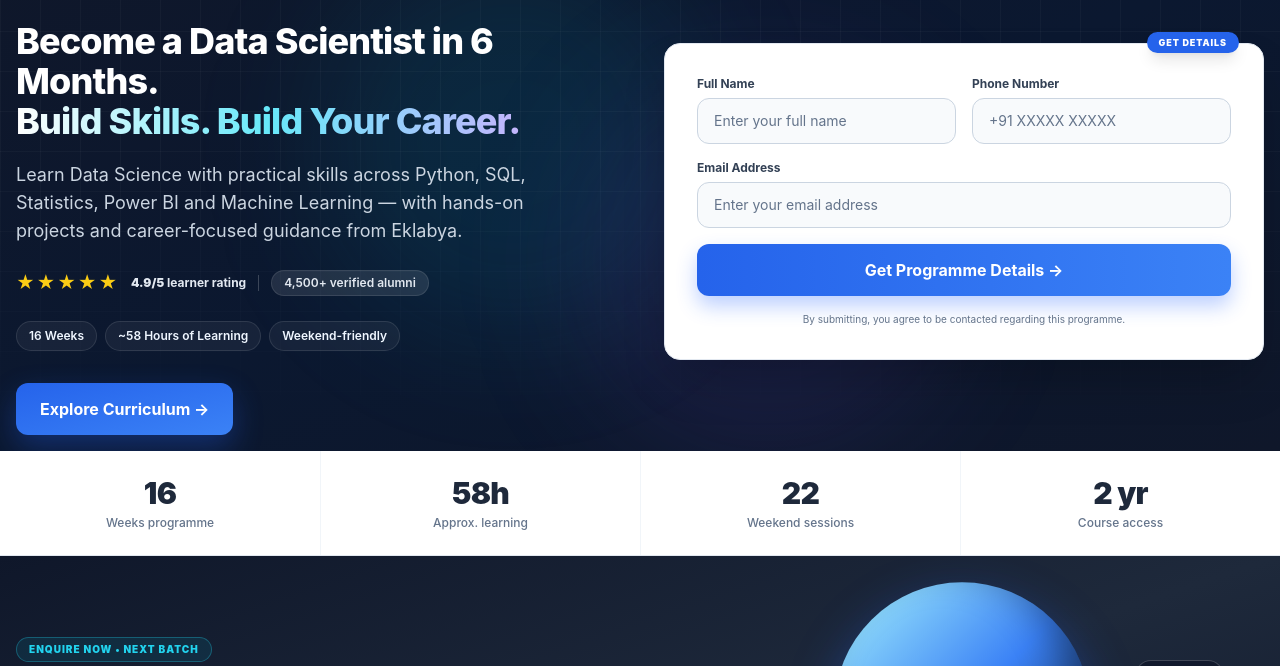
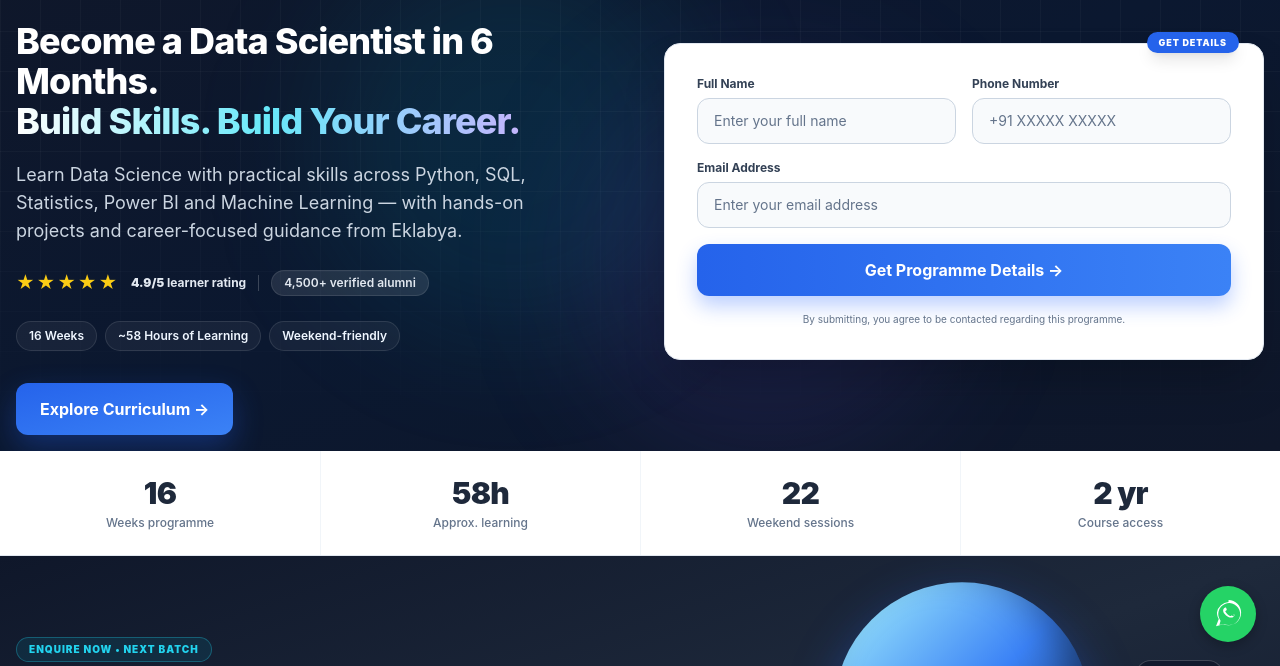
Before and after one commit to krsnavtr-code/firstvite_b, a website: page public/data-science-landing-page.html in a window 1280 px wide. Shown: the part 134-800 px from the top of the page. Drawn offline with nearby package versions, Linux system fonts and the light colour scheme.

Commit message:
feat(whatsapp): add floating WhatsApp chat button to data science landing page
Add fixed position WhatsApp button in bottom-right corner (919891030303) with pre-filled message about Data Science & AI programme. Include hover effects with scale transform and shadow enhancement. Style with WhatsApp green (#25d366), circular shape, and SVG icon.

```diff
--- a/public/data-science-landing-page.html
+++ b/public/data-science-landing-page.html
@@ -2830,5 +2830,54 @@
         }
       })();
     </script>
+    <a
+      href="https://wa.me/919891030303?text=Hi%20Eklavya%2C%20I%20want%20to%20know%20more%20about%20the%20Data%20Science%20%26%20AI%20programme"
+      target="_blank"
+      rel="noopener noreferrer"
+      aria-label="Chat on WhatsApp"
+      style="
+        position: fixed;
+        bottom: 24px;
+        right: 24px;
+        z-index: 9999;
+        display: flex;
+        align-items: center;
+        justify-content: center;
+        width: 56px;
+        height: 56px;
+        background-color: #25d366;
+        color: #fff;
+        border-radius: 50%;
+        box-shadow: 0 4px 12px rgba(0, 0, 0, 0.25);
+        text-decoration: none;
+        transition:
+          transform 0.2s ease,
+          box-shadow 0.2s ease;
+      "
+      onmouseover="
+        this.style.transform = 'scale(1.1)';
+        this.style.boxShadow = '0 6px 16px rgba(0,0,0,0.3)';
+      "
+      onmouseout="
+        this.style.transform = 'scale(1)';
+        this.style.boxShadow = '0 4px 12px rgba(0,0,0,0.25)';
+      "
+    >
+      <svg
+        xmlns="http://www.w3.org/2000/svg"
+        width="28"
+        height="28"
+        fill="currentColor"
+        viewBox="0 0 16 16"
+        style="pointer-events: none"
+      >
+        <path
+          d="M11.42 9.49c-.19-.09-1.1-.54-1.27-.6a.48.48 0 0 0-.18 0c-.1.06-.18.14-.27.2-.1.07-.17.1-.26.1s-.2-.05-.32-.11c-.54-.24-1.01-.55-1.43-.94a5.4 5.4 0 0 1-1.11-1.37 1.29 1.29 0 0 1-.11-.25c0-.06.02-.12.06-.17.05-.06.12-.1.18-.15l.23-.18c.07-.06.14-.12.19-.19.06-.08.1-.16.14-.25.04-.1.02-.2-.03-.3-.05-.1-.25-.6-.34-.82-.09-.2-.18-.17-.25-.17l-.2-.01a.8.8 0 0 0-.28.08c-.16.09-.3.2-.42.33-.34.36-.53.81-.53 1.3 0 .3.05.6.15.88.14.36.34.7.6 1 .55.7 1.22 1.27 2 1.67.35.18.72.31 1.1.4.27.07.54.1.81.1.2 0 .35-.02.5-.05.3-.06.57-.19.8-.38.2-.16.34-.36.41-.59.05-.15.07-.3.07-.45 0-.13-.03-.24-.1-.33-.06-.08-.18-.14-.34-.22z"
+        />
+        <path
+          d="M8.3 1.15A7.16 7.16 0 0 0 1.69 7.1c0 1.36.38 2.65 1.03 3.74L1.15 15l4.26-1.2a7.17 7.17 0 0 0 2.9.6h.01c3.96 0 7.18-3.22 7.18-7.18 0-3.96-3.23-7.18-7.18-7.18zm-.01 13.1h-.01a6.2 6.2 0 0 1-2.5-.52l-.18-.08-2.5.7.66-2.45-.1-.18a6.25 6.25 0 1 1 4.63 2.53z"
+        />
+      </svg>
+    </a>
   </body>
 </html>
```
